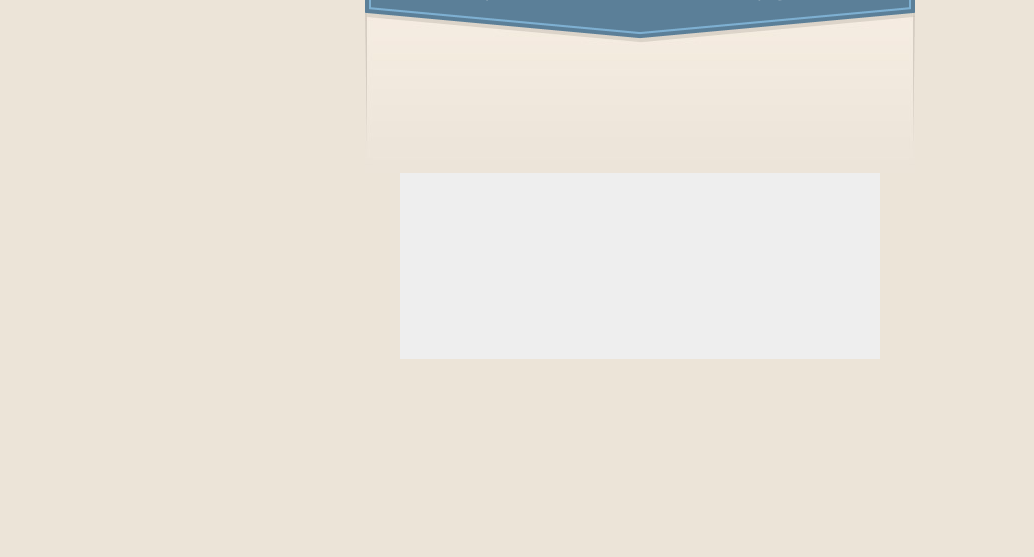
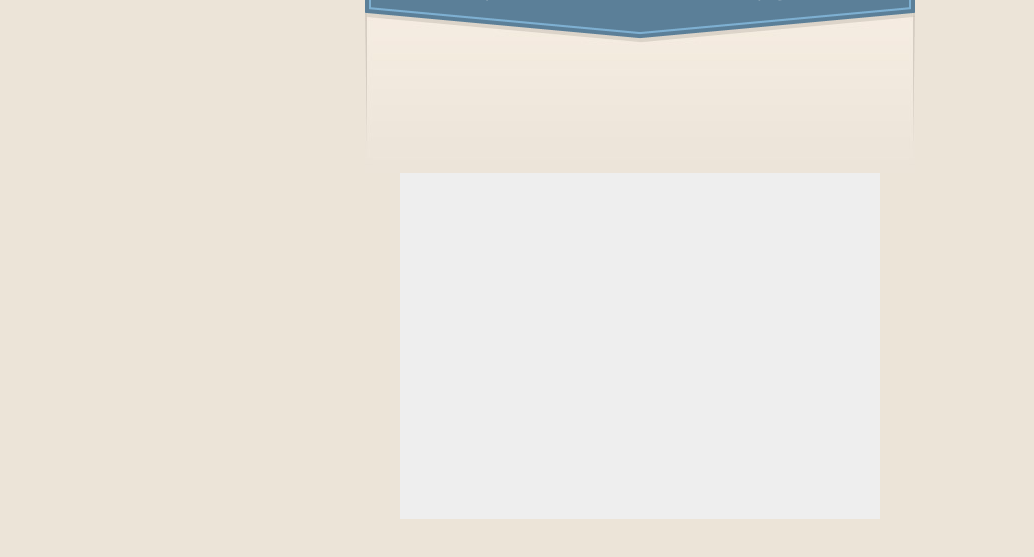
Before and after one commit to hectorcv/citydestruction, a plain HTML site: page index.html in a window 1280 px wide. Shown: the part 153-710 px from the top of the page, without its empty margins (0-1034 px from the left). Drawn offline with nearby package versions, Linux system fonts and the light colour scheme.

Commit message:
Update index.html

```diff
--- a/index.html
+++ b/index.html
@@ -48,7 +48,7 @@
 
       <span class="banner-fix"></span>
 
-      <canvas id="myCanvas" width="480" height="320"></canvas>
+      <canvas id="myCanvas" width="480" height="480"></canvas>
 
 
 
```
